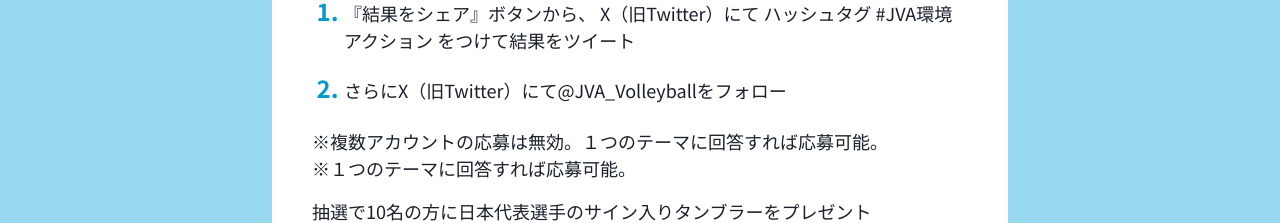
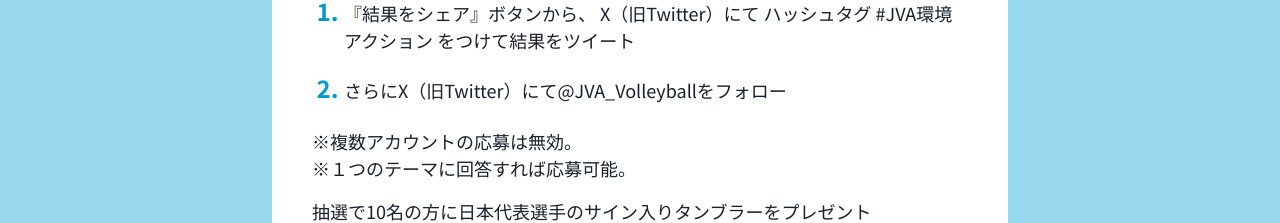
Before and after one commit to codeforjapan/JibungotoPlanet, a Next.js app: page /category/mobility/completion in a window 1280 px wide. Shown: the part 1280-1503 px from the top of the page. Built offline with nearby package versions, Linux system fonts and the light colour scheme; no server answers.

Commit message:
refactor: remove messages

```diff
--- a/components/organisms/completion/CompletionJva/CompletionJva.tsx
+++ b/components/organisms/completion/CompletionJva/CompletionJva.tsx
@@ -104,7 +104,7 @@ const CompletionJva: FC = () => {
             fontSize={isMobile ? '16px' : ' 18px'}
           >
             <Text>
-              ※複数アカウントの応募は無効。１つのテーマに回答すれば応募可能。
+              ※複数アカウントの応募は無効。
             </Text>
             <Text>※１つのテーマに回答すれば応募可能。</Text>
             <Text pt={4}>
```
